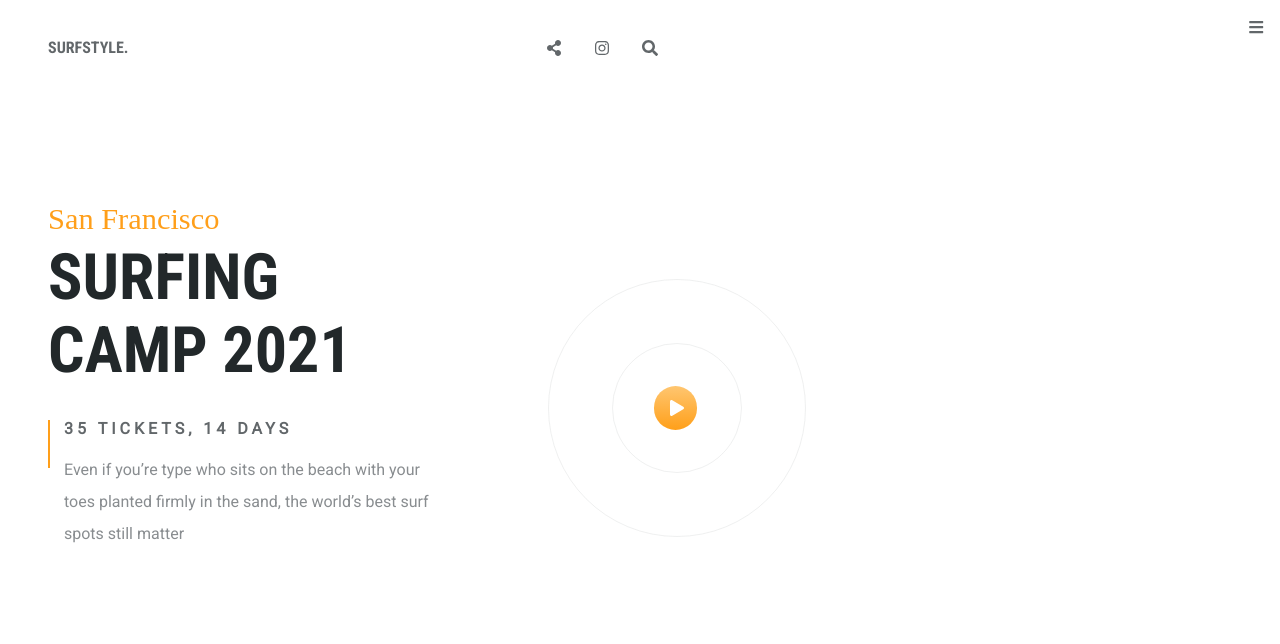
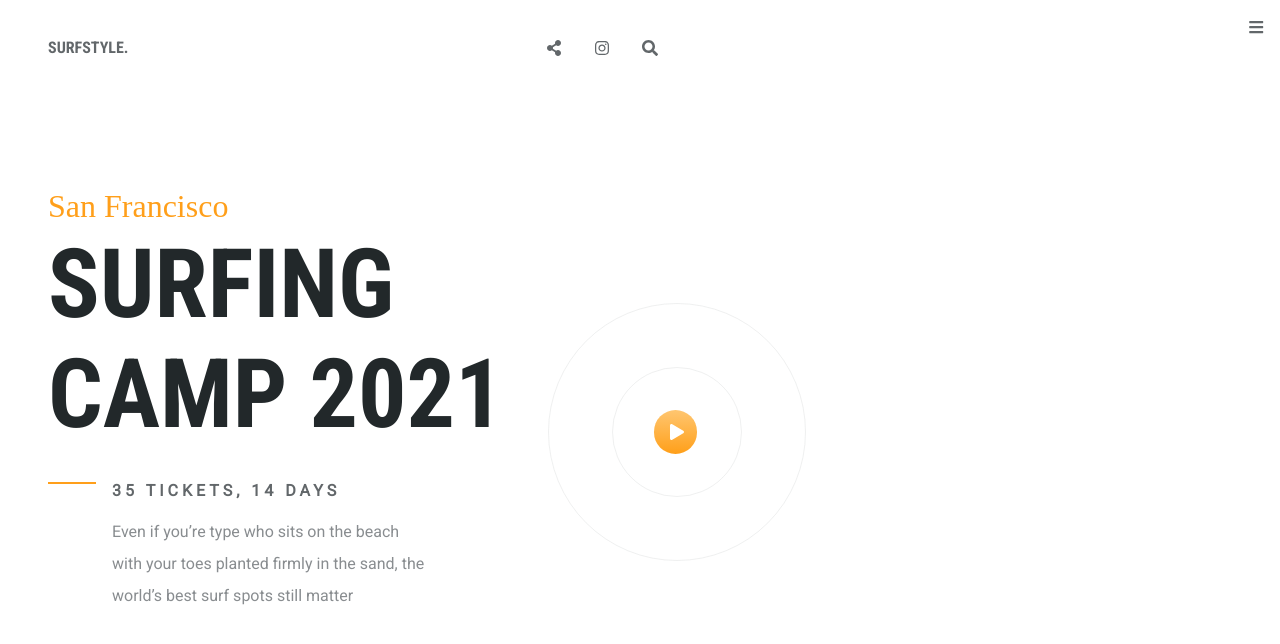
Before and after one commit to kepler003/surfstyle, a React app: page / in a window 1280 px wide. Shown: the top 644 px of the page. Built offline with nearby package versions, Linux system fonts and the light colour scheme; a web font is replaced by a local one.

Commit message:
Welcome -> Add city heading style for xl size

```diff
--- a/src/styles/_welcome.scss
+++ b/src/styles/_welcome.scss
@@ -163,5 +163,29 @@
   .welcome {
     padding: $padding-md;
     padding-top: 0;
+
+    &__info-box {
+      padding-left: $size-8;
+
+      &::before {
+        width: 48px;
+        height: 2px;
+      }
+    }
   }
 }
+
+@include forSize ("xl") {
+
+  .welcome {
+    padding-top: $padding-md;
+
+    &__city {
+      font-size: $size-6;
+    }
+
+    &__camp-name {
+      font-size: $size-9;
+    }
+  }
+}
```
